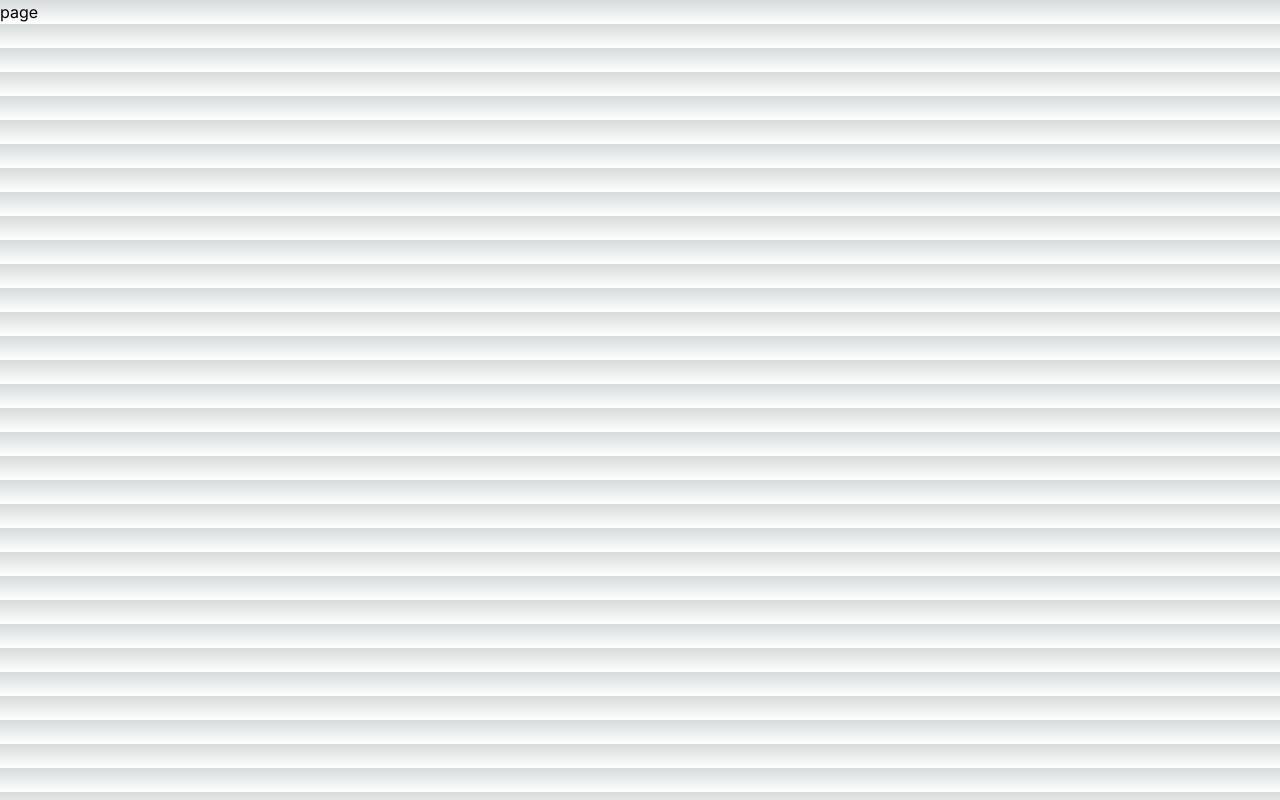
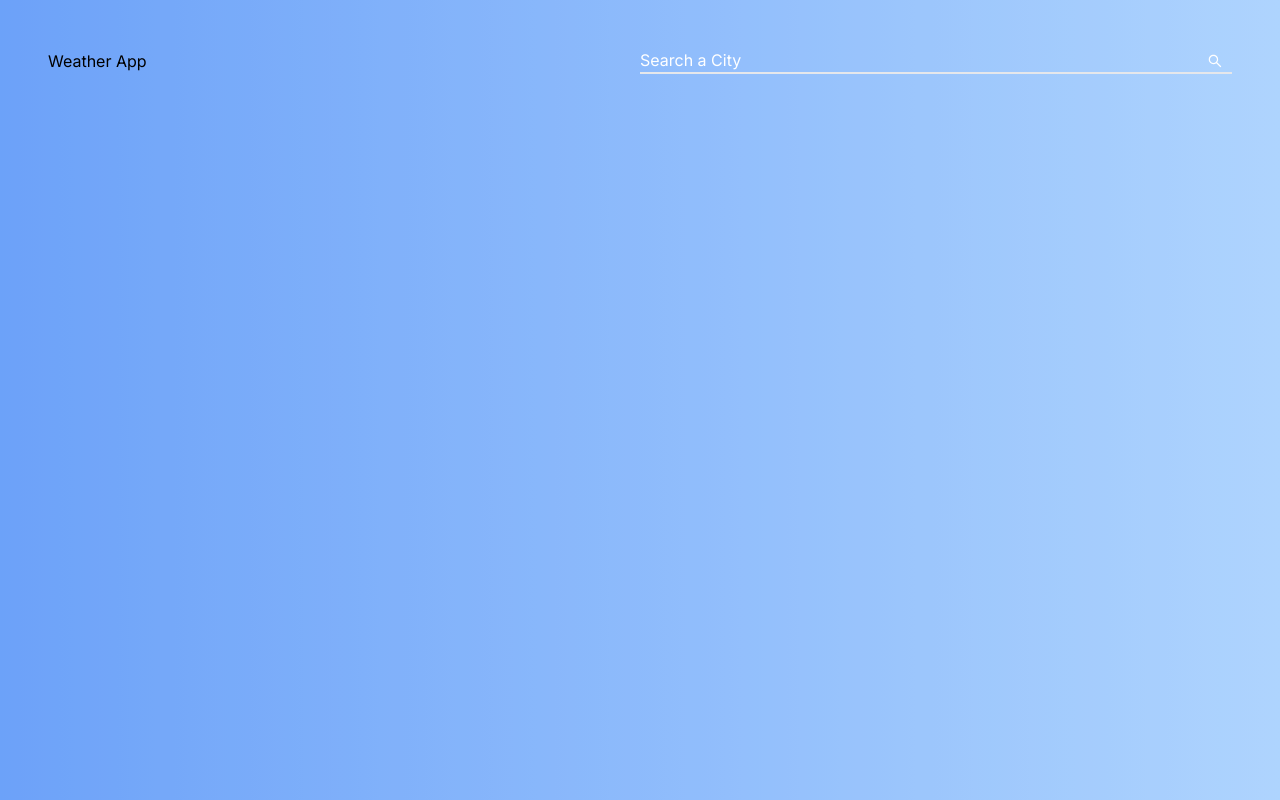
Before and after one commit to federicoilluminato/weather-app, a Next.js app: page / in a window 1280 px wide. Built offline with nearby package versions, Linux system fonts and the light colour scheme.

Commit message:
basic UI

```diff
--- /dev/null
+++ b/app/component/Input.tsx
@@ -0,0 +1,19 @@
+"use client"
+import { AiOutlineSearch } from "react-icons/ai"
+
+const Input = () => {
+  return (
+    <form className="flex items-center md:w-2/4 w-full order-2 md:order-1">
+      <input
+      type="text"
+      placeholder="Search a City"
+      className="w-full bg-transparent border-b-2 placeholder-white outline-none text-white"
+      />
+      <div className="ml-[-25px] text-white cursor-pointer">
+        <AiOutlineSearch />
+      </div>
+    </form>
+  )
+}
+
+export default Input
--- a/app/globals.css
+++ b/app/globals.css
@@ -1,33 +1,3 @@
 @tailwind base;
 @tailwind components;
 @tailwind utilities;
-
-:root {
-  --foreground-rgb: 0, 0, 0;
-  --background-start-rgb: 214, 219, 220;
-  --background-end-rgb: 255, 255, 255;
-}
-
-@media (prefers-color-scheme: dark) {
-  :root {
-    --foreground-rgb: 255, 255, 255;
-    --background-start-rgb: 0, 0, 0;
-    --background-end-rgb: 0, 0, 0;
-  }
-}
-
-body {
-  color: rgb(var(--foreground-rgb));
-  background: linear-gradient(
-      to bottom,
-      transparent,
-      rgb(var(--background-end-rgb))
-    )
-    rgb(var(--background-start-rgb));
-}
-
-@layer utilities {
-  .text-balance {
-    text-wrap: balance;
-  }
-}
--- a/app/page.tsx
+++ b/app/page.tsx
@@ -1,10 +1,13 @@
-import Image from "next/image";
+import Input from "./component/Input";
 
 export default function Home() {
   return (
-    <main className="">
-      <div>
-        page
+    <main className="bg-cover bg-gradient-to-r from-blue-500 to-blue-300 h-screen">
+      <div className="bg-white/25 w-full flex flex-col h-full">
+        <div className="flex flex-col md:flex-row justify-between items-center p-12">
+          <Input/>
+          <h1>Weather App</h1>
+        </div>
       </div>
     </main>
   );
```
Also changed, not shown: package.json (+5 -4 lines), 1 other file (tests, documents, lock files or other folders).
